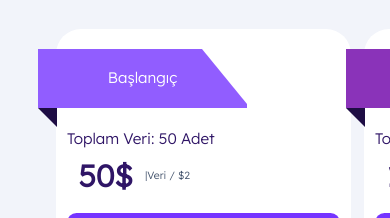
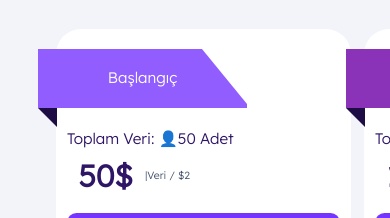
Before and after one commit to Medyanes-360/big-data-sale, a Next.js app: page / in a window 390 px wide. Shown: the part 1680-1898 px from the top of the page. Built offline with nearby package versions, Linux system fonts and the light colour scheme.

Commit message:
icon add

```diff
--- a/globalElements/Card/index.jsx
+++ b/globalElements/Card/index.jsx
@@ -50,7 +50,8 @@ const Card = ({
 
     {!partner && (
       <div className="text-tertiary-800 mt-[40px] md:mb-[40px] md:mt-[22px] font-lexend font-medium text-[15.24px] leading-[22.86px]">
-        Toplam Veri: {totalData}
+        Toplam Veri: <span className="md:hidden">👤</span>
+        {totalData}
       </div>
     )}
 
```
